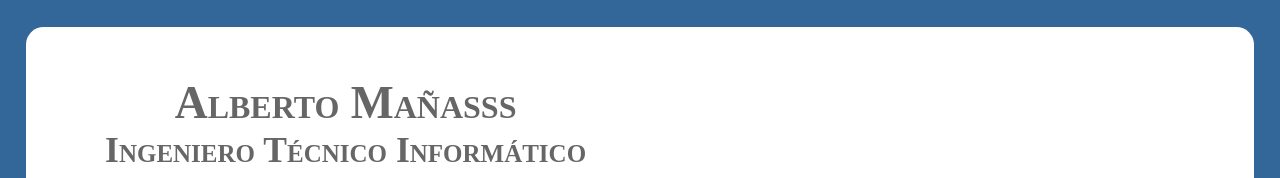
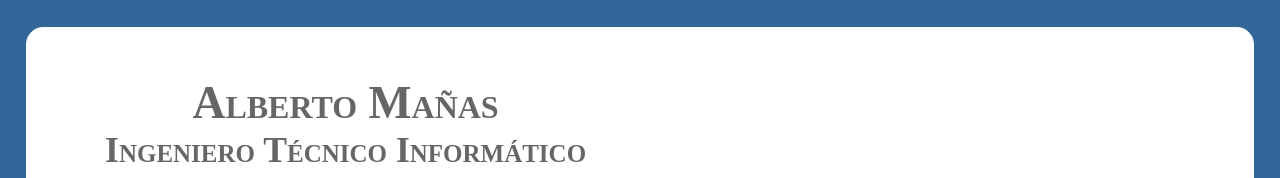
Before and after one commit to amanias/netlify, a plain HTML site: page index.html in a window 1280 px wide. Shown: the top 178 px of the page. Drawn offline with Linux system fonts and the light colour scheme.

Commit message:
No funciona los cambios en el VSC por un merge a ver si aqui vale.

```diff
--- a/index.html
+++ b/index.html
@@ -75,7 +75,7 @@
   <main id="aplicacion">
 
     <section id="informacion">
-      <h2><a title="Curriculum Vitae de Alberto Mañas con Netlify" href="doc/cv.pdf" target="_blank">Alberto Mañasss</a></h2>
+      <h2><a title="Curriculum Vitae de Alberto Mañas" href="doc/cv.pdf" target="_blank">Alberto Mañas</a></h2>
       <h3><a title="Título por la Universidad Politécnica de Madrid" href="doc/upm.pdf" target="_blank">Ingeniero
           Técnico Informático</a></h3>
       <a id="contacto" title="Contacto" href="#"><img id="contacto-imagen" src="img/contacto.svg"
```
